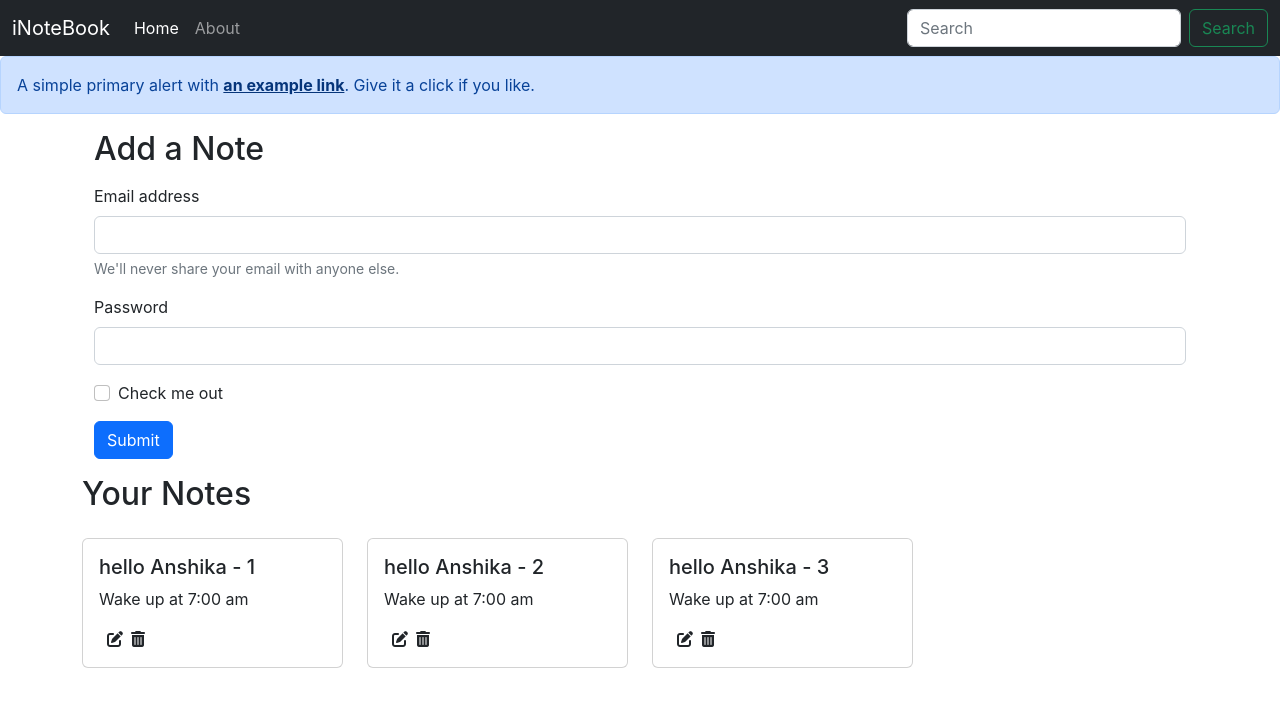
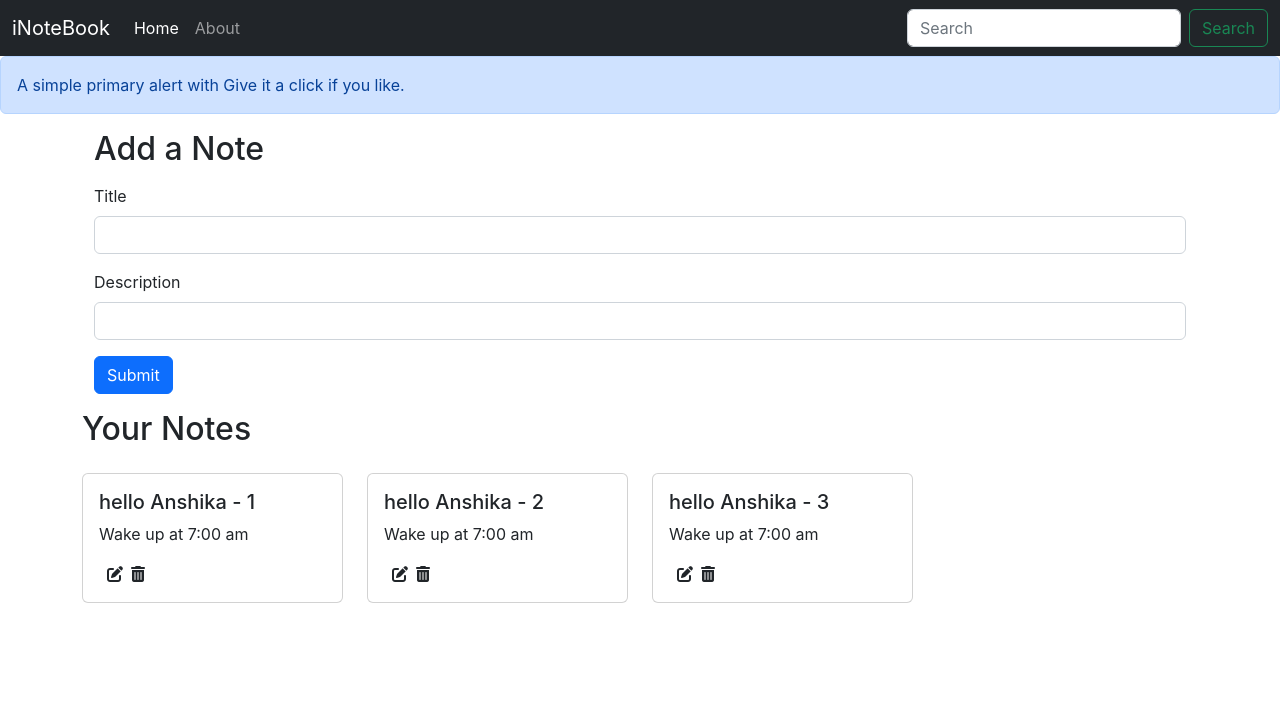
Before and after one commit to anshikaagrawal29/inotebooks, a React (Create React App) app: page / in a window 1280 px wide. Shown: the top 706 px of the page. Built offline with nearby package versions, Linux system fonts and the light colour scheme; the HTML template or start-up script is replaced by a standard one.

Commit message:
Adding note from Ui using spread function -video 63

```diff
--- /dev/null
+++ b/src/Component/AddNote.js
@@ -0,0 +1,40 @@
+import React,{useContext, useState} from 'react'
+import noteContext from '../context/notes/noteContext'
+
+const AddNote = () => {
+    const context = useContext(noteContext);
+  //destructing, notes and setnotes are getting passed from NoteState.js
+  // eslint-disable-next-line
+  const{addNote} = context;
+
+  //creating a new state
+  const[note, setNote] = useState({"title" : "", "description" :"", "tag" : ""})
+
+  const HandleOnClick = (e) => {
+    e.preventDefault();
+    addNote(note.title, note.description, note.tag);
+  }
+
+  //Spread function : where on change of anything we are making key value pair and setting it into state variable
+  const onChange = (e) => {
+        setNote({...note, [ e.target.name] : e.target.value})
+  }
+  return (
+    <div className="container my-3">
+        <h2>Add a Note</h2>
+        <form className="my-3">
+            <div className="mb-3">
+            <label htmlFor="title" className="form-label">Title</label>
+            <input type="text" className="form-control" id="title" name="title" aria-describedby="emailHelp"/>
+            </div>
+            <div className="mb-3">
+            <label htmlFor="description" className="form-label">Description</label>
+            <input type="text" className="form-control" id="description" name="description" onChange={onChange} aria-describedby="emailHelp"/>
+            </div>
+            <button type="submit" className="btn btn-primary" onClick={HandleOnClick}>Submit</button>
+        </form>
+    </div>
+  )
+}
+
+export default AddNote
--- a/src/Component/Alert.js
+++ b/src/Component/Alert.js
@@ -3,8 +3,8 @@
 const Alert = () => {
   return (
     <div>
-      <div class="alert alert-primary" role="alert">
-        A simple primary alert with <a href="#" class="alert-link">an example link</a>. Give it a click if you like.
+      <div className="alert alert-primary" role="alert">
+        A simple primary alert with Give it a click if you like.
         </div>
     </div>
   )
--- a/src/Component/Home.js
+++ b/src/Component/Home.js
@@ -5,25 +5,6 @@
 
   return (
     <div>
-      <div className="container my-3">
-          <h2>Add a Note</h2>
-          <form className="my-3">
-              <div className="mb-3">
-                <label htmlFor="exampleInputEmail1" className="form-label">Email address</label>
-                <input type="email" className="form-control" id="exampleInputEmail1" aria-describedby="emailHelp"/>
-                <div id="emailHelp" className="form-text">We'll never share your email with anyone else.</div>
-              </div>
-              <div className="mb-3">
-                <label htmlFor="exampleInputPassword1" className="form-label">Password</label>
-                <input type="password" className="form-control" id="exampleInputPassword1"/>
-              </div>
-              <div className="mb-3 form-check">
-                <input type="checkbox" className="form-check-input" id="exampleCheck1"/>
-                <label className="form-check-label" htmlFor="exampleCheck1">Check me out</label>
-              </div>
-              <button type="submit" className="btn btn-primary">Submit</button>
-            </form>
-      </div>
       <Notes/>
     </div>
   )
--- a/src/Component/NoteItems.js
+++ b/src/Component/NoteItems.js
@@ -7,8 +7,8 @@
             <div className="card-body">
                 <h5 className="card-title">{props.note.title}</h5>
                 <p className="card-text">{props.note.description}</p>
-                <i class="fa-solid fa-pen-to-square mx-2"></i>
-                <i class="fa-solid fa-trash-can"></i>
+                <i className="fa-solid fa-pen-to-square mx-2"></i>
+                <i className="fa-solid fa-trash-can"></i>
             </div>
         </div>
     </div>
--- a/src/Component/Notes.js
+++ b/src/Component/Notes.js
@@ -1,13 +1,17 @@
 import React,{useContext} from 'react'
 import noteContext from '../context/notes/noteContext'
+import AddNote from './AddNote';
 import NoteItems from './NoteItems';
+
 
 const Notes = (props) => {
     const context = useContext(noteContext);
   //destructing, notes and setnotes are getting passed from NoteState.js
   // eslint-disable-next-line
-  const{notes, setNotes} = context;
+  const{notes} = context;
   return (
+    <>
+    <AddNote/>
       <div className="row my-3">
           <h2>Your Notes</h2>
           {
@@ -16,6 +20,7 @@
             })
           }
         </div>
+      </>
   )
 }
 
--- a/src/context/notes/NoteState.js
+++ b/src/context/notes/NoteState.js
@@ -34,8 +34,36 @@
       ];
 
       const[notes, setNotes] = useState(initialNotes);
+
+      //Add Note
+      const addNote = (title, description, tag) =>
+      {
+        console.log("Adding a new note");
+        const note = {
+            "_id": "62f23b8e44dsd9ccd5a817e198a",
+            "user": "62f0c545dsd65007cb2f2dbc7bb",
+            "title": title,
+            "description": description,
+            "tag": tag,
+            "date": "2022-08-09T10:48:46.057Z",
+            "__v": 0
+          };
+            setNotes(notes.concat(note))
+      }
+
+      //Edit Note
+      const editNote = () =>
+      {
+
+      }
+
+      //Delete Note
+      const deleteNote = () =>
+      {
+
+      }
     return(
-        <NoteContext.Provider value={{notes,setNotes}}>
+        <NoteContext.Provider value={{notes,addNote, editNote, deleteNote}}>
             {props.children}
         </NoteContext.Provider>
     )
```
Lines whose indentation alone changed are shown as unchanged.
